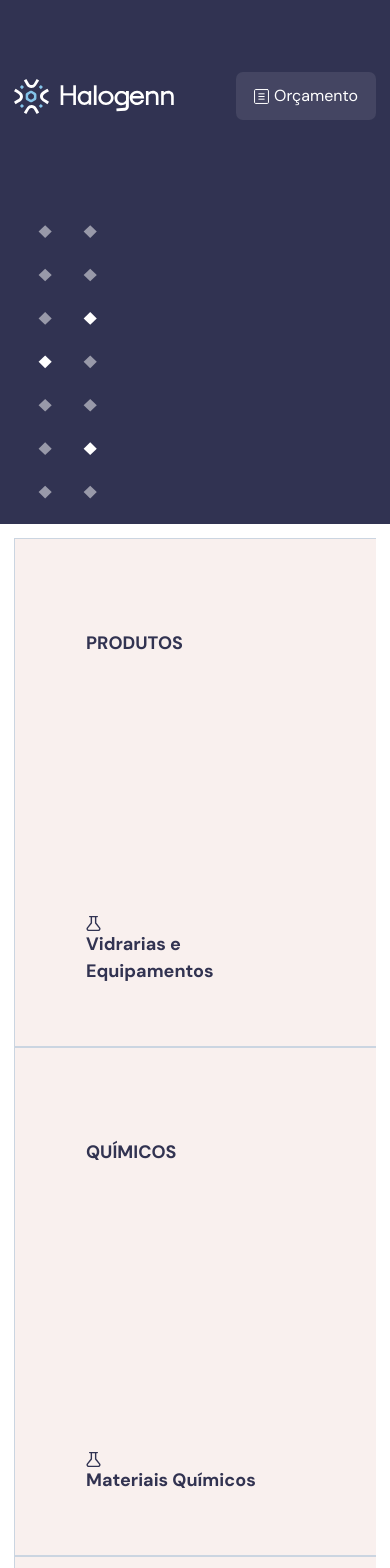
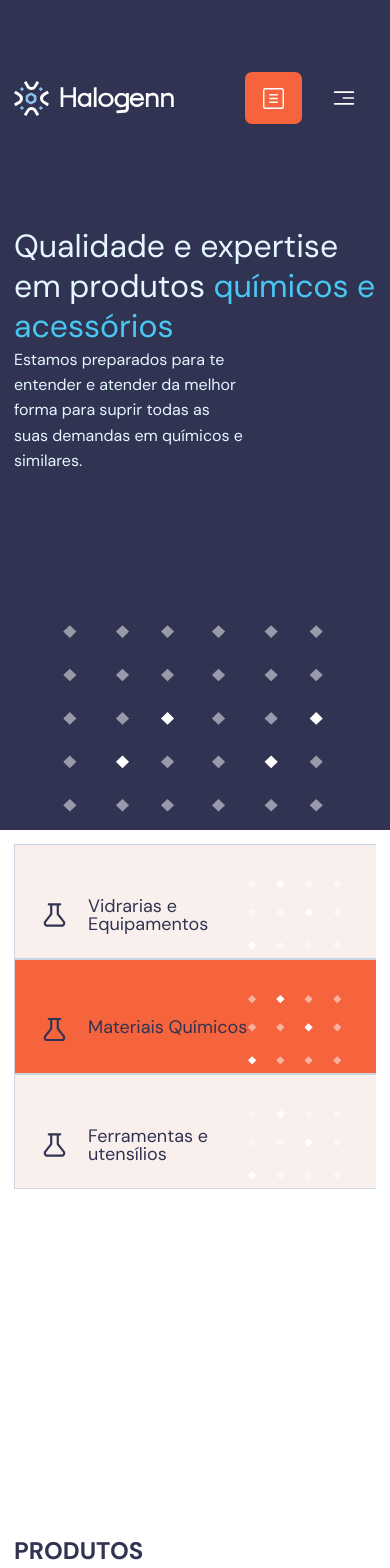
Before and after one commit to feelipesantana/halogenn-challenge, a Next.js app in the folder client/: page / in a window 390 px wide. Shown: the top 1568 px of the page. Built offline with nearby package versions, Linux system fonts and the light colour scheme; no server answers.

Commit message:
feat: creating mobile

```diff
--- a/client/src/app/globals.scss
+++ b/client/src/app/globals.scss
@@ -14,12 +14,20 @@
 
 :root{
   font-size:62.5%;
+  --white:#ffffff;
+
+  --blue-light: rgba(72, 199, 243, 1);
   --blue-default:rgba(50, 51, 81, 1);
-  --white:#ffffff;
+
+  --gray-light: rgba(227, 247, 255, 1);
   --gray-dafault: rgba(161, 161, 161, 1);
+
   --longing: rgba(249, 240, 238, 1);
+
   --orange-default: rgba(245, 100, 61, 1);
   --orange-light: rgba(245, 100, 61, 0.8);
+
+
 
 }
 
--- a/client/src/components/Department/index.tsx
+++ b/client/src/components/Department/index.tsx
@@ -9,16 +9,19 @@ interface DepartmentProps {
 export function Department({ title, image, description }: DepartmentProps) {
   return (
     <div className={styles.department}>
-      {title}
+      <h3>{title}</h3>
 
-      <div>
-        <Image
-          src={`/assets/icons/${image}.svg`}
-          width={15}
-          height={15}
-          alt="Icon"
-        />
-        {description}
+      <div className={styles.departmentDescription}>
+        <div className={styles.departmentDescriptionContent}>
+          <Image
+            src={`/assets/icons/${image}.svg`}
+            width={23}
+            height={23}
+            alt="Icon"
+          />
+          {description}
+        </div>
+        <Image src="/assets/dots.svg" width={100} height={69} alt="Orçamento" />
       </div>
     </div>
   );
--- a/client/src/components/Department/styles.module.scss
+++ b/client/src/components/Department/styles.module.scss
@@ -24,11 +24,43 @@
   }
 
   transition: background 0.2s ease;
-  &:hover{
+  &:nth-child(2){
     background-color: var(--orange-default);
-    color:white;
-    transform: scaleY(1.1);
+
+  }
+  .departmentDescription{
+
+    image{
+      display:none;
+    }
+  }
+  @media(max-width:728px){
+    height:11.5rem;
+    width:100%;
+    padding:3.5rem 2.8rem;
+
+
+
+    h3{
+      display:none;
+    }
+    display:flex;
+    .departmentDescription{
+
+      display:flex;
+      justify-content: space-between;
+      align-items: center;
+
+      .departmentDescriptionContent{
+        display:flex;
+        gap:2.2rem;
+        font-size: 1.8rem;
+        font-weight: 400;
+        line-height: 1.8rem;
+        color:var(--blue-default)
+      }
+
+    }
   }
 
-
 }
--- a/client/src/components/Header/index.tsx
+++ b/client/src/components/Header/index.tsx
@@ -42,15 +42,35 @@ export function Header() {
               </li>
             </ul>
           </div>
+          <div className={styles.buttonsHeader}>
             <button>
               <Image
                 src="/assets/icons/list.svg"
-              width={15}
-              height={15}
+                width={21}
+                height={21}
                 alt="Orçamento"
               />
-            Orçamento
+
+              <span>Orçamento</span>
             </button>
+            <button className={styles.menuHamburger}>
+              <Image
+                src="/assets/icons/icon-menu-mobile.svg"
+                width={28}
+                height={28}
+                alt="Orçamento"
+              />
+            </button>
+          </div>
+        </div>
+        <div className={styles.about}>
+          <h2>
+            Qualidade e expertise em produtos <span>químicos e acessórios</span>
+          </h2>
+          <p>
+            Estamos preparados para te entender e atender da melhor forma para
+            suprir todas as suas demandas em químicos e similares.
+          </p>
         </div>
       </div>
     </header>
--- a/client/src/components/Header/styles.module.scss
+++ b/client/src/components/Header/styles.module.scss
@@ -3,7 +3,7 @@
   padding:5.8rem 0;
   background: #313352;
   color:white;
-  position: relative;
+
   overflow-x: hidden;
   .layoutDots{
     position: absolute;
@@ -50,13 +50,22 @@
         filter: brightness(0.7);
       }
     }
+    button.menuHamburger{
+      display:none;
+    }
+  }
+
+  .about{
+    display:none;
   }
 
   @media(max-width:728px){
+    height:83rem;
 
     .layoutDots{
-      top:20rem;
-      left: -50%;
+
+      top:60rem;
+      left: 8%;
       right: -50%;
     }
     .headerBase{
@@ -65,6 +74,41 @@
           display:none;
         }
       }
+
+      .buttonsHeader{
+        display:flex;
+        gap:1rem;
+        button{
+          background-color: var(--orange-default);
+          span{
+            display:none;
+          }
+        }
+        button.menuHamburger{
+          display:block;
+          background-color: transparent;
+        }
+      }
+
+    }
+    .about{
+      display:block;
+      margin-top:10.2rem;
+      color:var(--gray-light);
+
+      h2{
+        font-size:3.2rem;
+        font-weight:400 ;
+        line-height: 4rem;
+        span{
+          color: var(--blue-light);
+        }
+      }
+      p{
+        margin-top:0.1rem;
+        max-width: 23.1rem;
+        line-height: 2.523rem;
+      }
     }
   }
 }
--- a/client/src/components/Product/styles.module.scss
+++ b/client/src/components/Product/styles.module.scss
@@ -37,4 +37,6 @@
       font-weight: 500;
     }
   }
+
+
 }
--- a/client/src/styles/home.module.scss
+++ b/client/src/styles/home.module.scss
@@ -44,5 +44,17 @@
       }
 
     }
+
+    .productsContainer{
+
+
+      .productsContent{
+        display:flex;
+        flex-direction: column;
+        gap:4.3rem;
+        align-items: center;
+        justify-content: center;
+      }
+    }
   }
 }
```
Also changed, not shown: client/public/assets/dots.svg (added), client/public/assets/icons/icon-menu-mobile.svg (added). Lines whose indentation alone changed are shown as unchanged.
